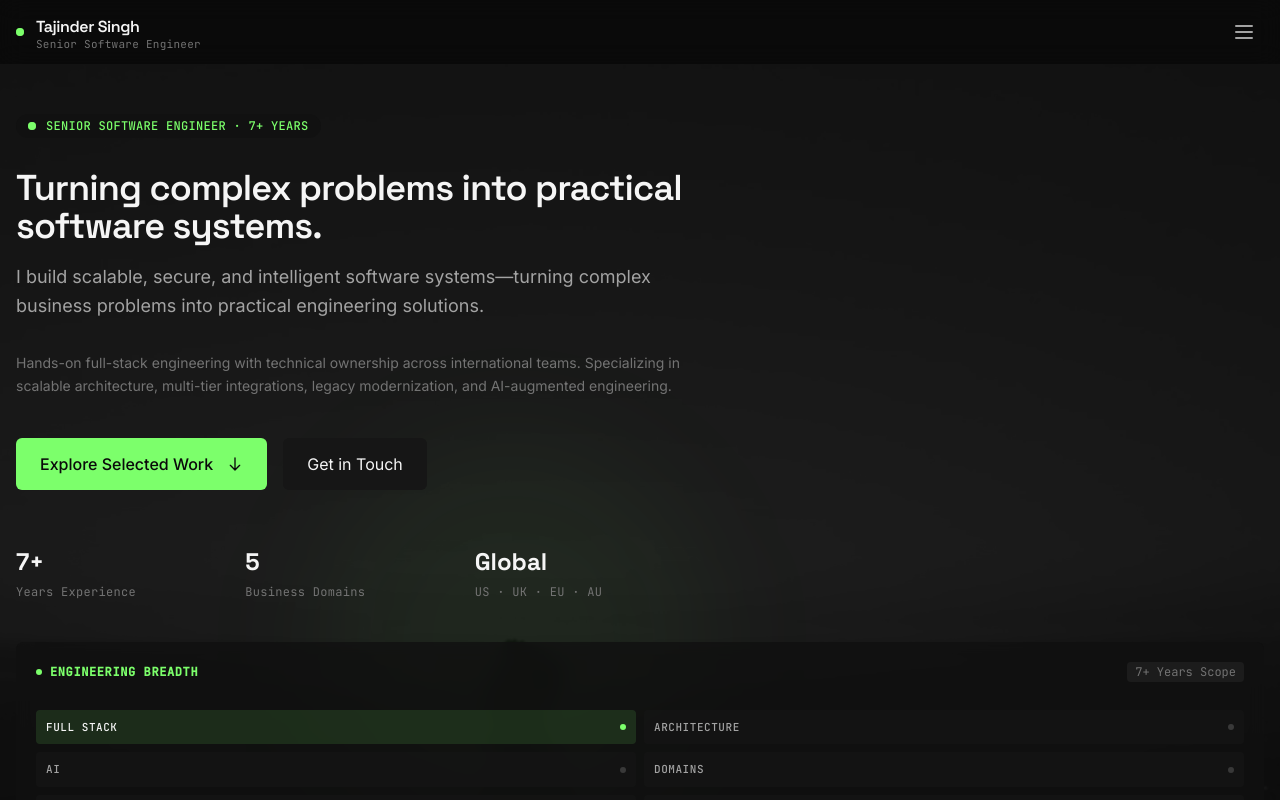
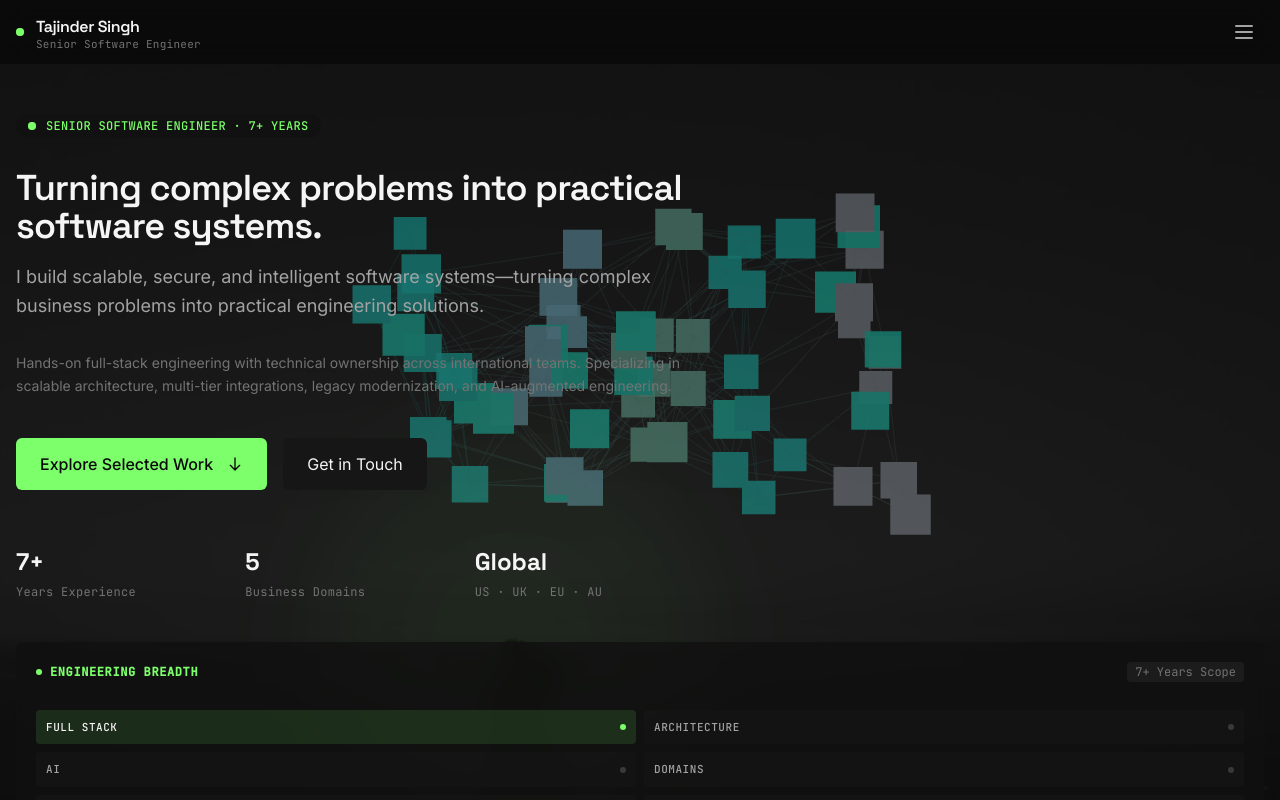
Before and after one commit to tajinderdev/portfolio, a React (Vite) app: page / in a window 1280 px wide. Shown: the top 800 px of the page. Built offline with nearby package versions, Linux system fonts and the light colour scheme.

Commit message:
feat(hero): integrate lazy-loaded 3D topology scene

```diff
--- a/src/sections/Hero/Hero.tsx
+++ b/src/sections/Hero/Hero.tsx
@@ -1,9 +1,13 @@
-import type { ReactElement } from 'react';
+import { lazy, Suspense, type ReactElement } from 'react';
 import type { ProfileContent } from '@/content/models';
 import { Container } from '@/components/layout';
+import { ThreeBoundary } from '@/three';
 import { HeroContent } from './HeroContent';
 import { EngineeringBreadth } from './EngineeringBreadth';
 import { SystemFlowVisualizer } from './SystemFlowVisualizer';
+
+// Lazy-load the 3D topology scene to keep initial entry bundle weight at 0 KB
+const HeroTopologyScene = lazy(() => import('@/three/HeroScene'));
 
 export interface HeroProps {
   profile: ProfileContent;
@@ -16,7 +20,7 @@ export function Hero({ profile }: HeroProps): ReactElement {
       aria-label="Hero Introduction"
       className="relative w-full overflow-hidden border-b border-border-subtle pt-12 pb-20 sm:pt-16 sm:pb-28 lg:py-32"
     >
-      {/* Atmospheric Background Layer with Hero Image */}
+      {/* Atmospheric Background Layer with 3D Topology Mesh */}
       <div
         className="absolute inset-0 pointer-events-none select-none overflow-hidden"
         aria-hidden="true"
@@ -26,8 +30,22 @@ export function Hero({ profile }: HeroProps): ReactElement {
           className="absolute inset-0 bg-cover bg-center opacity-10 mix-blend-luminosity scale-105 filter blur-[1px]"
           style={{ backgroundImage: "url('/images/hero.webp')" }}
         />
+
+        {/* 3D WebGL Distributed System Topology (Lazy-Loaded with Fallback) */}
+        <div className="absolute inset-0 opacity-40 mix-blend-screen">
+          <ThreeBoundary
+            fallback={
+              <div className="absolute inset-0 bg-gradient-to-b from-background via-background/95 to-background" />
+            }
+          >
+            <Suspense fallback={null}>
+              <HeroTopologyScene />
+            </Suspense>
+          </ThreeBoundary>
+        </div>
+
         {/* Dark radial glow and gradient mask to protect text contrast */}
-        <div className="absolute inset-0 bg-gradient-to-b from-background via-background/95 to-background" />
+        <div className="absolute inset-0 bg-gradient-to-b from-background/70 via-background/90 to-background" />
         <div className="absolute top-1/4 left-1/4 w-96 h-96 bg-accent/5 rounded-full filter blur-3xl" />
       </div>
 
```
Also changed, not shown: 1 other file (tests, documents, lock files or other folders).
